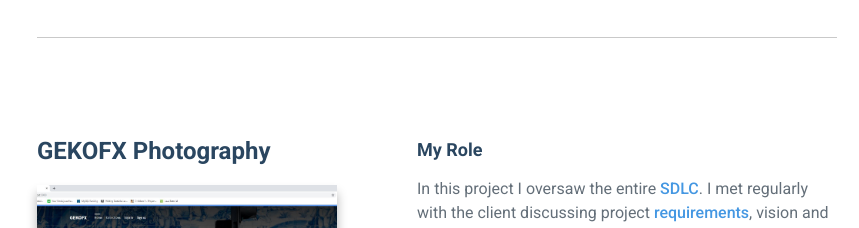
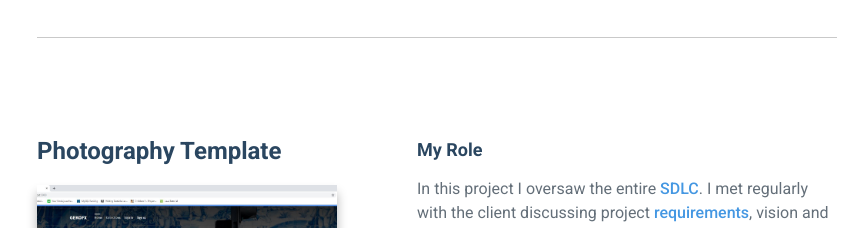
Before and after one commit to rayjohnson1/personal-portfolio, a React (Create React App) app: page / in a window 1280 px wide. Shown: the part 1940-2168 px from the top of the page, without its empty margins (3-862 px from the left). Built offline with nearby package versions, Linux system fonts and the light colour scheme.

Commit message:
Photography Template Change

```diff
--- a/src/components/projects/Projects.tsx
+++ b/src/components/projects/Projects.tsx
@@ -47,7 +47,7 @@ export default class Projects extends Component {
 
                     <div className={`project`}>
                         <div className={`col-1`}>
-                            <h3 className={`heading-secondary`}>GEKOFX Photography</h3>
+                            <h3 className={`heading-secondary`}>Photography Template</h3>
                             <div className={`project__display`}>
                                 <div className={`project__display__poster`}>
                                     <img src={gekofx} alt={`Project Thumbnail`} />
```
